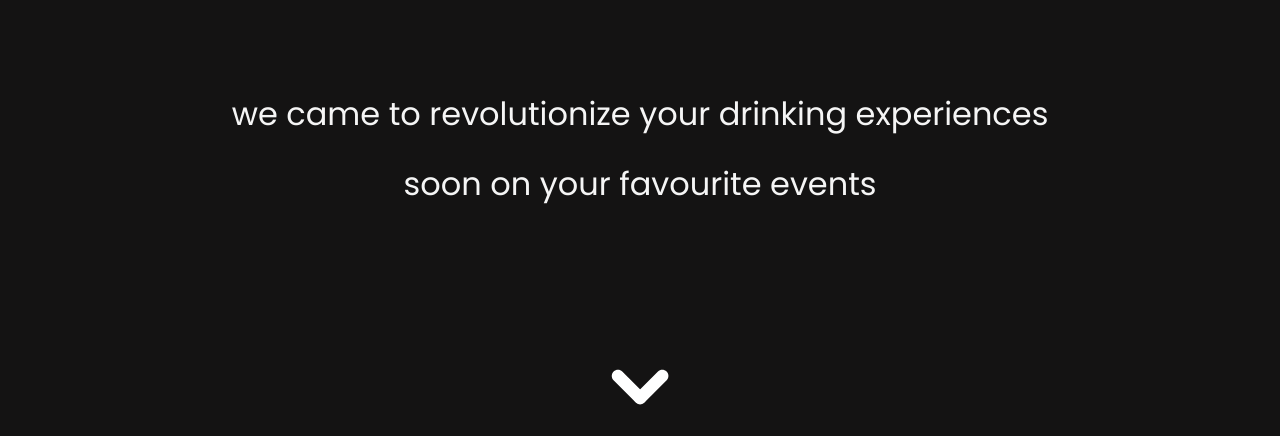
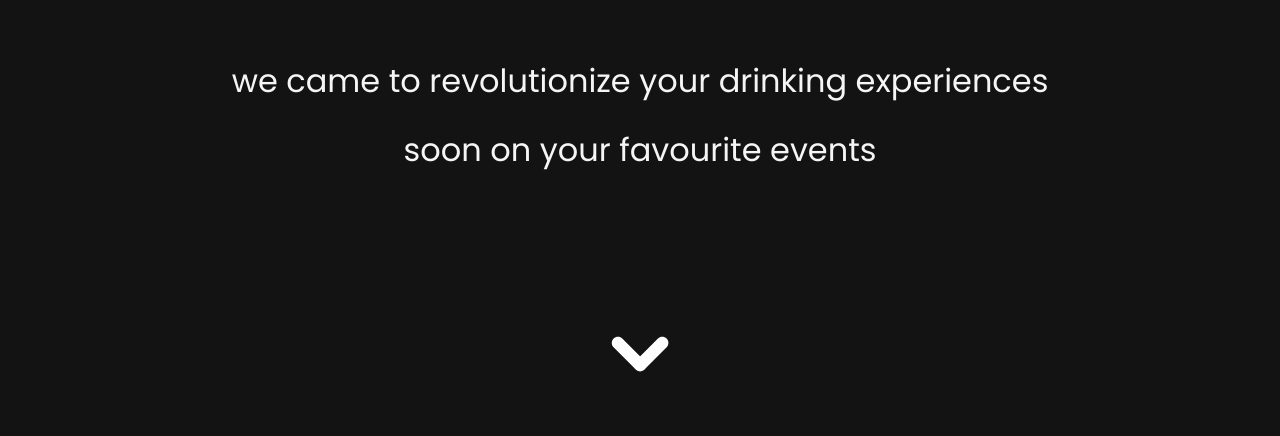
Before and after one commit to ricfrr/loopcup, a plain HTML site: page index.html in a window 1280 px wide. Shown: the part 364-800 px from the top of the page. Drawn offline with Linux system fonts and the light colour scheme; some packages are replaced by stand-ins of ours; no server answers; files whose address does not match are found by name.

Commit message:
fixed arrow position

```diff
--- a/css/customstyle.css
+++ b/css/customstyle.css
@@ -206,5 +206,5 @@
   color : whitesmoke;
 }
 .payoff_container{
-  padding-top: 60pt;
+  padding-top: 35pt;
 }
```
